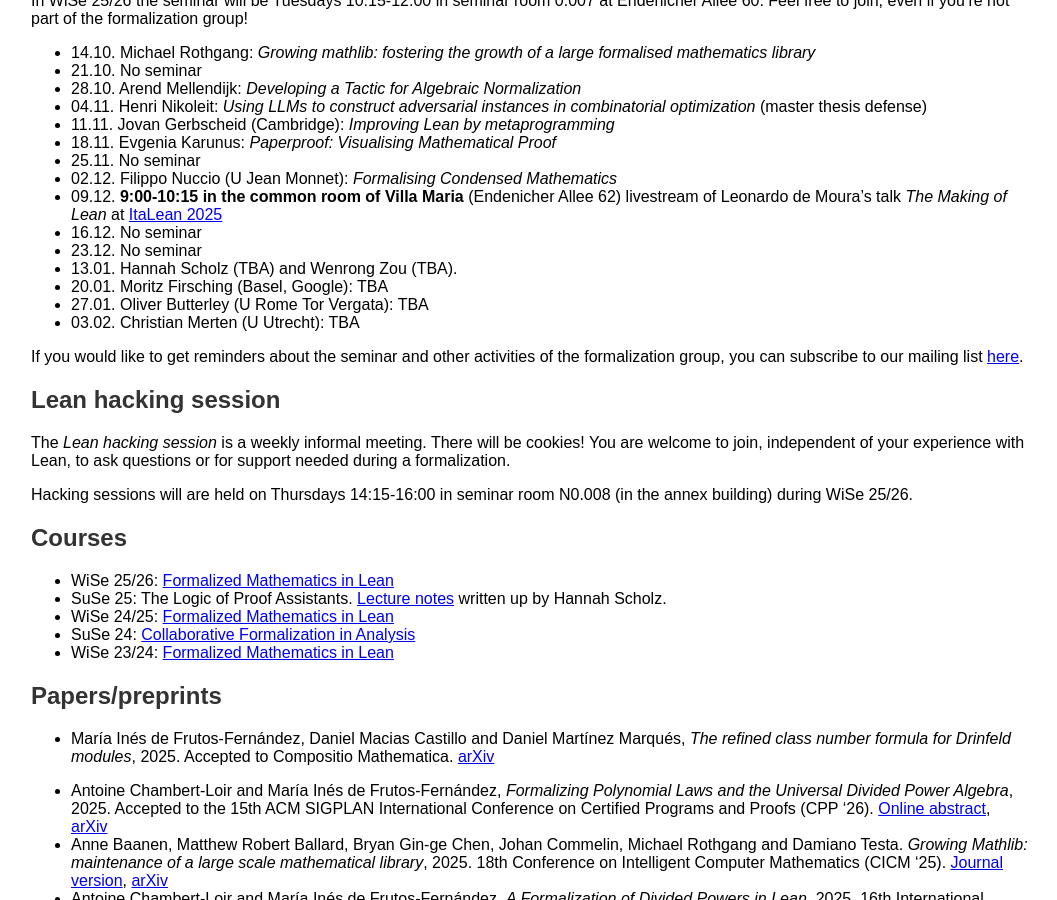
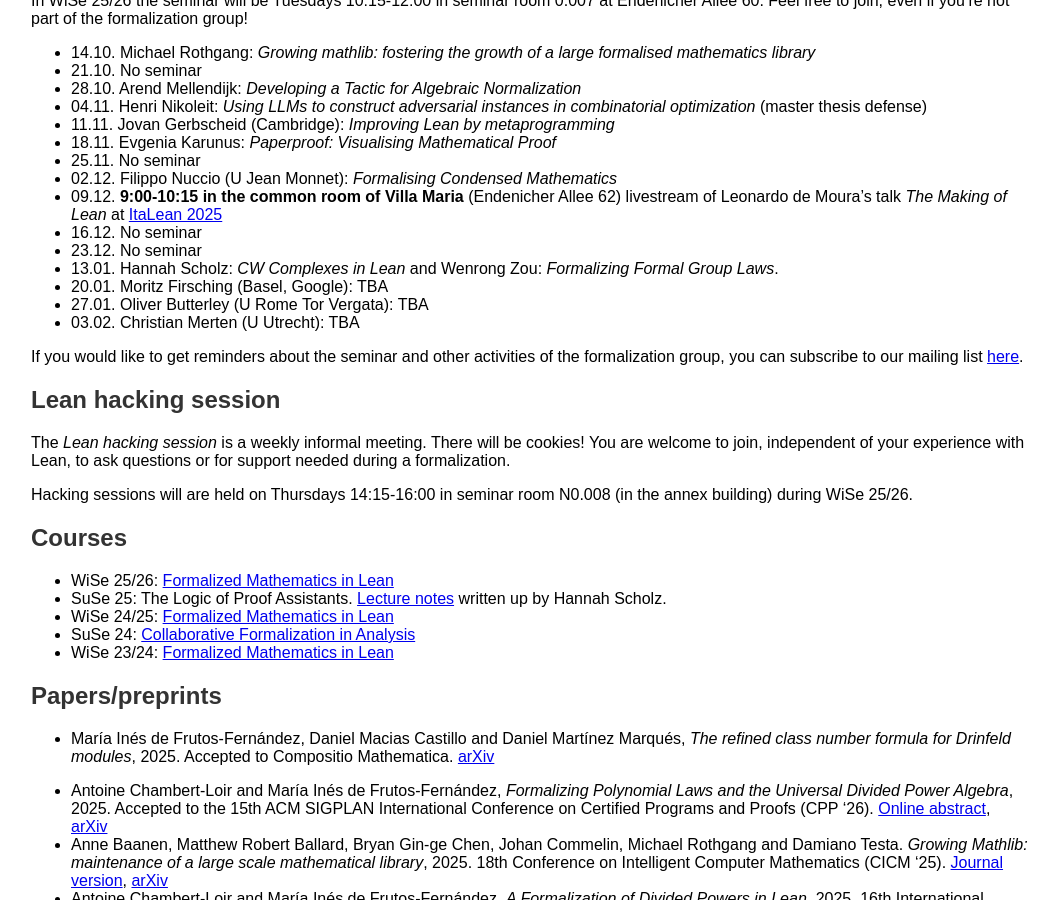
Before and after one commit to fpvandoorn/fpvandoorn.github.io, a Jekyll site: the page built from formalized-mathematics.md, in a window 1280 px wide and 900 px high, scrolled down 708 px. Shown: the whole window, without its empty margins (109-1166 px from the left). Built offline with Jekyll 4.4.1, drawn with Linux system fonts in a browser that asks for light colours; our own code applies the rules of GitHub Pages for plain Markdown files.

Commit message:
Update formalized-mathematics.md (#27)

```diff
--- a/formalized-mathematics.md
+++ b/formalized-mathematics.md
@@ -53,7 +53,7 @@ In WiSe 25/26 the seminar will be Tuesdays 10:15-12:00 in seminar room 0.007 at
 * 09.12. **9:00-10:15 in the common room of Villa Maria** (Endenicher Allee 62) livestream of Leonardo de Moura's talk *The Making of Lean* at [ItaLean 2025](https://pitmonticone.github.io/ItaLean2025/)
 * 16.12. No seminar
 * 23.12. No seminar
-* 13.01. Hannah Scholz (TBA) and Wenrong Zou (TBA).
+* 13.01. Hannah Scholz: *CW Complexes in Lean* and Wenrong Zou: *Formalizing Formal Group Laws*.
 * 20.01. Moritz Firsching (Basel, Google): TBA
 * 27.01. Oliver Butterley (U Rome Tor Vergata): TBA
 * 03.02. Christian Merten (U Utrecht): TBA
```
